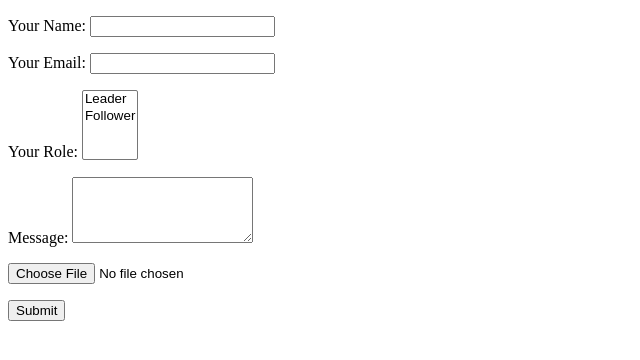
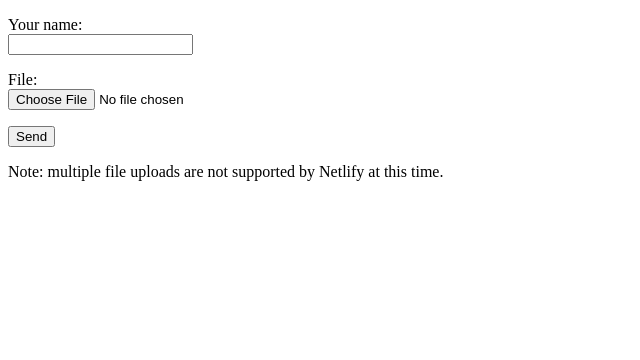
Before and after one commit to natecostello/netlify-gatsby-form-prototype, a Gatsby site: page /form in a window 1280 px wide. Shown: the whole page, without its empty margins (0-640 px from the left). Built offline with nearby package versions, Linux system fonts and the light colour scheme; Gatsby itself is replaced by a stand-in of ours.

Commit message:
swapped out form code for the netlify gatsby demo

```diff
--- a/src/pages/form.js
+++ b/src/pages/form.js
@@ -1,48 +1,78 @@
-import * as React from "react";
+import React from "react";
+import { navigate } from "gatsby-link";
 
-export default function FormPage() {
+function encode(data) {
+  const formData = new FormData();
+
+  for (const key of Object.keys(data)) {
+    formData.append(key, data[key]);
+  }
+
+  return formData;
+}
+
+export default function Contact() {
+  const [state, setState] = React.useState({});
+
+  const handleChange = (e) => {
+    setState({ ...state, [e.target.name]: e.target.value });
+  };
+
+  const handleAttachment = (e) => {
+    setState({ ...state, [e.target.name]: e.target.files[0] });
+  };
+
+  const handleSubmit = (e) => {
+    e.preventDefault();
+    const form = e.target;
+    fetch("/", {
+      method: "POST",
+      body: encode({
+        "form-name": form.getAttribute("name"),
+        ...state,
+      }),
+    })
+      .then(() => navigate(form.getAttribute("action")))
+      .catch((error) => alert(error));
+  };
+
   return (
-    <div>
     <form
-        name="contact"
-        method="POST"
+      name="file-upload"
+      method="post"
+      action="/"
       data-netlify="true"
-        netlify-honeypot="bot-field"
-        enctype="multipart/form-data"
+      data-netlify-honeypot="bot-field"
+      onSubmit={handleSubmit}
     >
-        <input type="hidden" name="bot-field" />
-        <input type="hidden" name="form-name" value="contact" />
-        <p>
+      {/* The `form-name` hidden field is required to support form submissions without JavaScript */}
+      <input type="hidden" name="form-name" value="file-upload" />
+      <p hidden>
         <label>
-            Your Name: <input type="text" name="name" />
+          Don’t fill this out:{" "}
+          <input name="bot-field" onChange={handleChange} />
         </label>
       </p>
       <p>
         <label>
-            Your Email: <input type="email" name="email" />
+          Your name:
+          <br />
+          <input type="text" name="name" onChange={handleChange} />
         </label>
       </p>
       <p>
         <label>
-            Your Role:{" "}
-            <select name="role[]" multiple>
-              <option value="leader">Leader</option>
-              <option value="follower">Follower</option>
-            </select>
+          File:
+          <br />
+          <input type="file" name="attachment" onChange={handleAttachment} />
         </label>
       </p>
       <p>
-          <label>
-            Message: <textarea name="message" rows="4"></textarea>
-          </label>
+        <button type="submit">Send</button>
       </p>
       <p>
-          <input type="file" name="file-upload" />
-        </p>
-        <p>
-          <input type="submit"></input>
+        Note: multiple file uploads are not supported by Netlify at this time.
       </p>
     </form>
-    </div>
   );
 }
```
Lines whose indentation alone changed are shown as unchanged.
